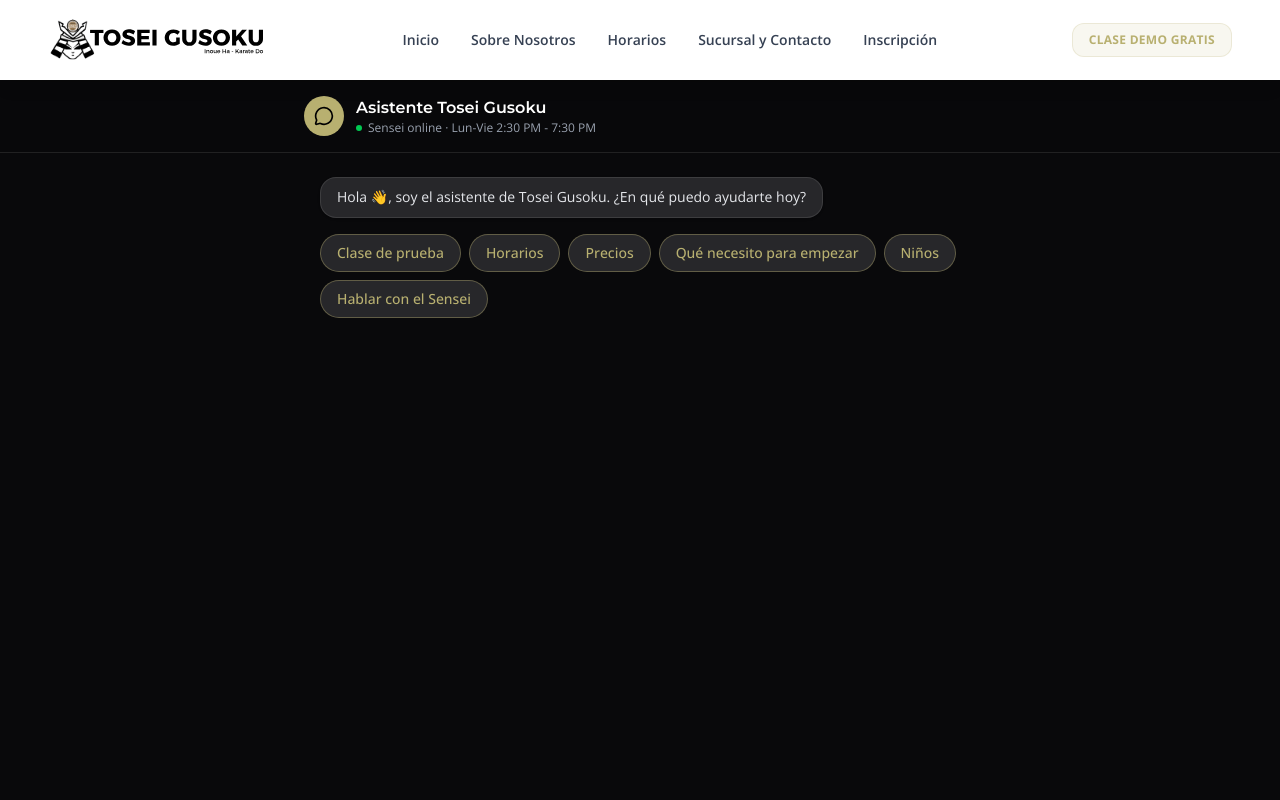
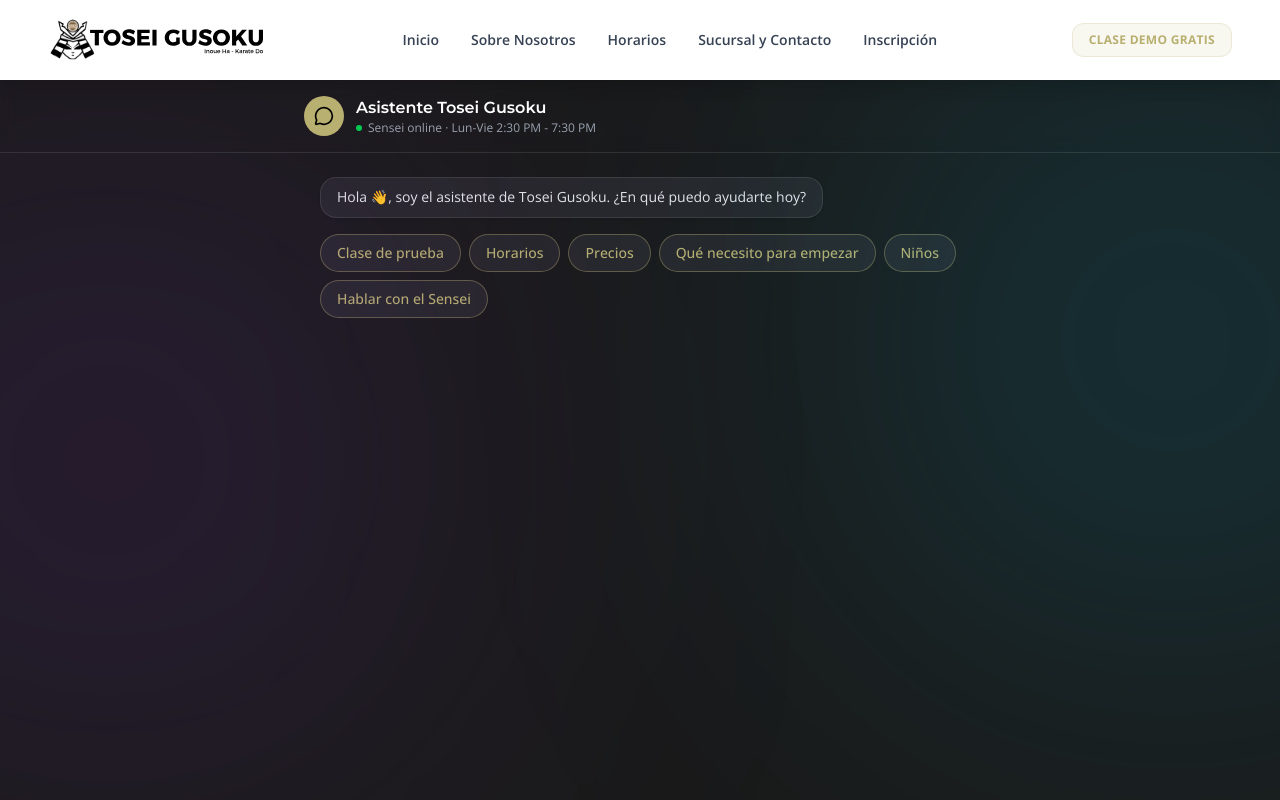
Before and after one commit to leongtg88/DojoApp, a Next.js app in the folder nextfrontend/: page /asistente in a window 1280 px wide. Shown: the top 800 px of the page. Built offline with nearby package versions, Linux system fonts and the light colour scheme.

Commit message:
se agrego footer

```diff
--- a/nextfrontend/app/asistente/page.tsx
+++ b/nextfrontend/app/asistente/page.tsx
@@ -20,8 +20,8 @@ export default function AssistantPage() {
   }, [chat.messages, chat.quickReplies, chat.input]);
 
   return (
-    <div className="min-h-[calc(100dvh-5rem)] bg-zinc-950 text-white md:-mb-20">
-      <header className="sticky top-20 z-10 border-b border-white/10 bg-zinc-950/90 px-4 py-4 backdrop-blur">
+    <div className="bg-asistent-bgdark min-h-[calc(100dvh-5rem)]  font-sans text-asistent-bgsurface antialiased selection:bg-asistent-bgpurple selection:text-white md:-mb-20">
+      <header className="sticky top-20 z-10 border-b border-white/10  px-4 py-4 backdrop-blur">
         <div className="mx-auto flex w-full max-w-2xl items-center gap-3">
           <div className="flex h-10 w-10 items-center justify-center rounded-full bg-brand-accent text-black">
             <MessageCircle className="h-5 w-5" />
@@ -36,6 +36,8 @@ export default function AssistantPage() {
         </div>
       </header>
 
+      <div className="fixed top-[20%] left-[-15%] w-[600px] h-[600px] bg-asistent-bgpurple/20 rounded-full blur-[180px] pointer-events-none z-0" />
+      <div className="fixed bottom-[20%] right-[-15%] w-[600px] h-[600px] bg-asistent-bgaqua/20 rounded-full blur-[180px] pointer-events-none z-0" />
       <div ref={scrollRef} className="mx-auto w-full max-w-2xl space-y-4 px-4 py-6">
         {chat.messages.map((m) =>
           m.role === 'user' ? (
--- a/nextfrontend/app/globals.css
+++ b/nextfrontend/app/globals.css
@@ -11,6 +11,10 @@
   --color-brand-red: #dc2626;
   --color-brand-purple: #6fffe9ff;
   --color-brand-secondary: #a0cbffff;
+  --color-asistent-bgpurple: #7B2FBE;
+  --color-asistent-bgaqua: #00B4D8;
+  --color-asistent-bgdark: #1A1A1A;
+  --color-asistent-bgsurface: #E2E8F0;
 
   --animate-marquee: marquee 30s linear infinite;
 
@@ -27,6 +31,24 @@
 }
 
 @layer utilities {
+
+    .glass {
+    background: rgba(255, 255, 255, 0.45);
+    backdrop-filter: blur(16px);
+    -webkit-backdrop-filter: blur(16px);
+    border: 1px solid rgba(255, 255, 255, 0.3);
+  }
+
+  .glass-dark {
+    background: rgba(26, 26, 26, 0.75);
+    backdrop-filter: blur(20px);
+    -webkit-backdrop-filter: blur(20px);
+    border: 1px solid rgba(255, 255, 255, 0.08);
+  }
+
+
+
+
   .glass-card {
     backdrop-filter: blur(16px);
     background: rgba(15, 15, 15, 0.75);
--- a/nextfrontend/components/Footer.tsx
+++ b/nextfrontend/components/Footer.tsx
@@ -7,8 +7,6 @@ import { Camera, MessagesSquare, Play } from 'lucide-react';
 export default function Footer() {
   const pathname = usePathname();
   const router = useRouter();
-
-  if (pathname === '/asistente') return null;
 
   const scrollToSection = (id: string) => {
     if (pathname === '/') {
```
